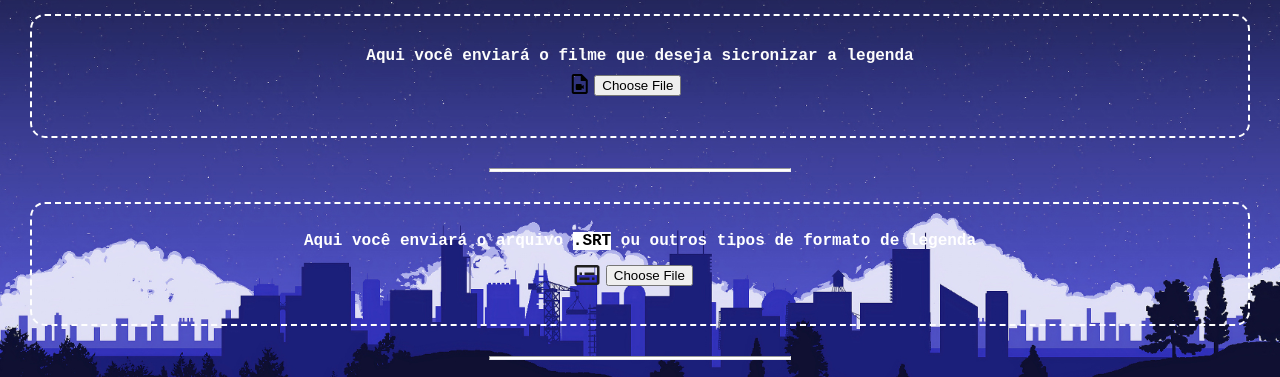
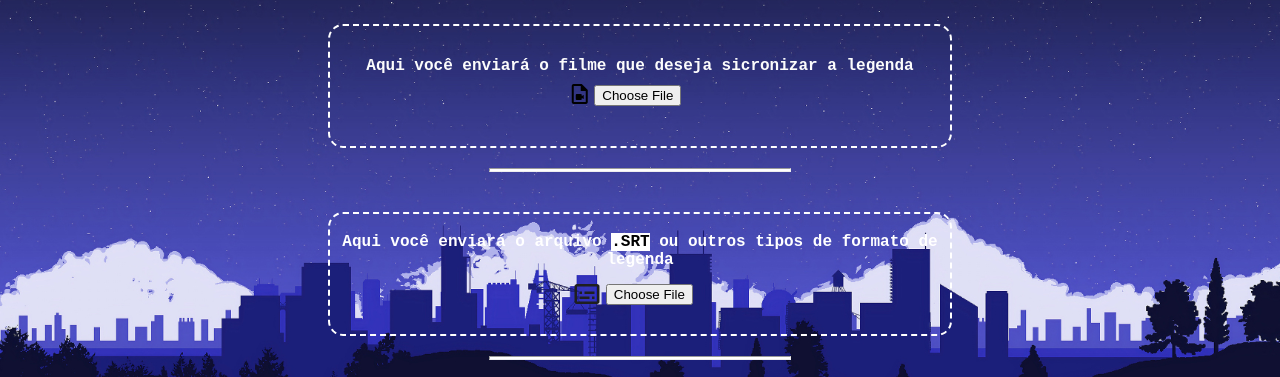
Before and after one commit to christianeduardolobo/projeto-subtitle, a plain HTML site: page index.html in a window 1280 px wide. Shown: the part 100-477 px from the top of the page. Drawn offline with nearby package versions, Linux system fonts and the light colour scheme.

Commit message:
Update mediq.css

```diff
--- a/styles/mediq.css
+++ b/styles/mediq.css
@@ -11,8 +11,24 @@
     }
 }
 
-@media screen and (min-width: 762px){
-    body{
-        background-image: url();
+@media screen and (min-width: 700px){
+    main{
+        display: flex;
+        flex-flow: column nowrap;
+    }
+    #legenda{
+        width: 600px;
+        margin: 20px auto;
     }
 }
+
+@media screen and (min-width: 655px){
+    main{
+        display: flex;
+        flex-flow: column nowrap;
+    }
+    #filme{
+        width: 600px;
+        margin: 20px auto;
+    }
+}
```
